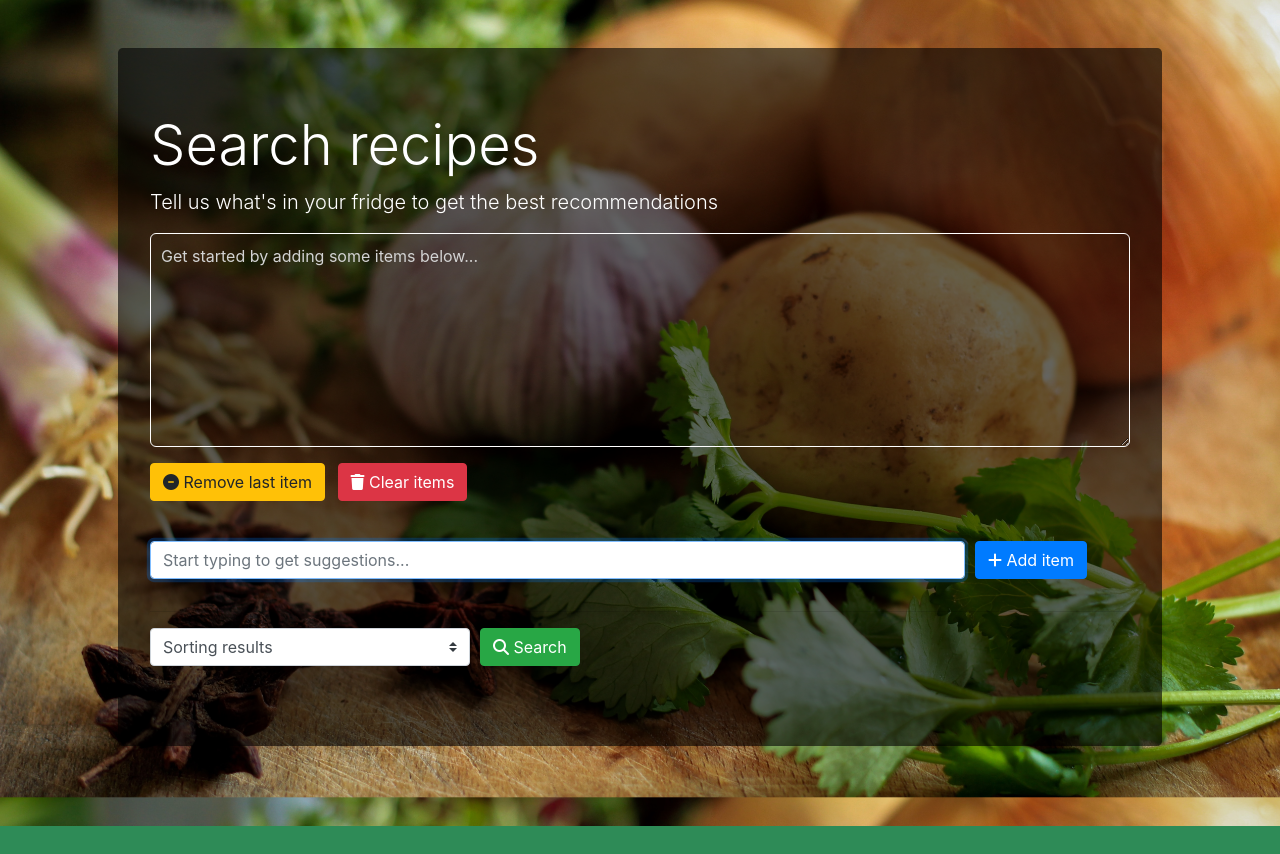
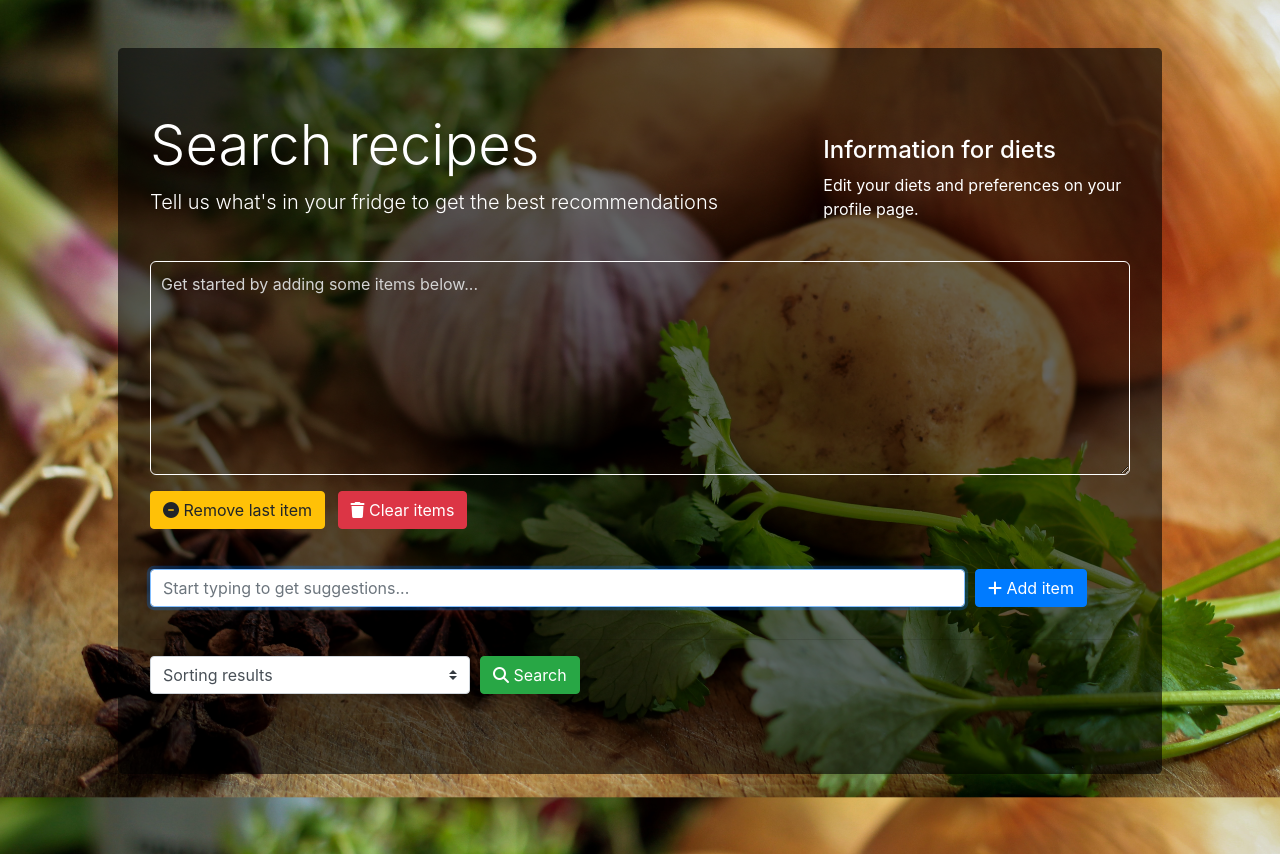
Before and after one commit to StijnMichiels00/WhatTheFridge, a Flask app: page /search in a window 1280 px wide. Shown: the part 56-910 px from the top of the page. Before the commit the page ends 882 px from the top, so only its background shows below. Run offline with Flask 2, Linux system fonts and the light colour scheme; the visitor is signed in with stand-in values (Sample User, id 1); some libraries are stand-ins or nearby versions.

Commit message:
diet info search

```diff
--- a/templates/search.html
+++ b/templates/search.html
@@ -10,11 +10,17 @@
 </style>
 
 <div class="jumbotron">
-<h1 class="display-4">Search recipes</h1>
-<p class="lead">Tell us what's in your fridge to get the best recommendations</p>
+                <div class="row">
+
+<div class="col-8"><h1 class="display-4">Search recipes</h1>
+<p class="lead">Tell us what's in your fridge to get the best recommendations</p></div>
+    <div class="col-4"><br><h4>Information for diets</h4><p style="color: white;">Edit your diets and preferences on your <a href="/profile" style="color:white;">profile page</a>.</p>
+    </div></div>
+<br>
 
 
 <form action="/results" method="POST">
+
     <div class="form-group">
         <textarea id="Itemlist" name="itemlist" rows="8" readonly class="form-control-plaintext" style="color:white;border: 1px solid white; border-radius: 6px; padding:10px;" placeholder="Get started by adding some items below...">{{ingredients}}</textarea>
         </div>
@@ -51,14 +57,20 @@
                   <option value="2">Least missing ingredients</option>
                 </select>
             </div>
+
         </div>
 
-    <div class="col">
+    <div class="col-6">
         <div class="form-group">
             <button class="btn btn-success" type="submit" id="search"><i class="fas fa-search"></i> Search</button>
-        </div>
-    </div>
+            </div></div></div>
+
+
+
+
+
 </form>
+</div>
 
 <script src="/static/ingredients.js" type="text/javascript"></script>
 
```
